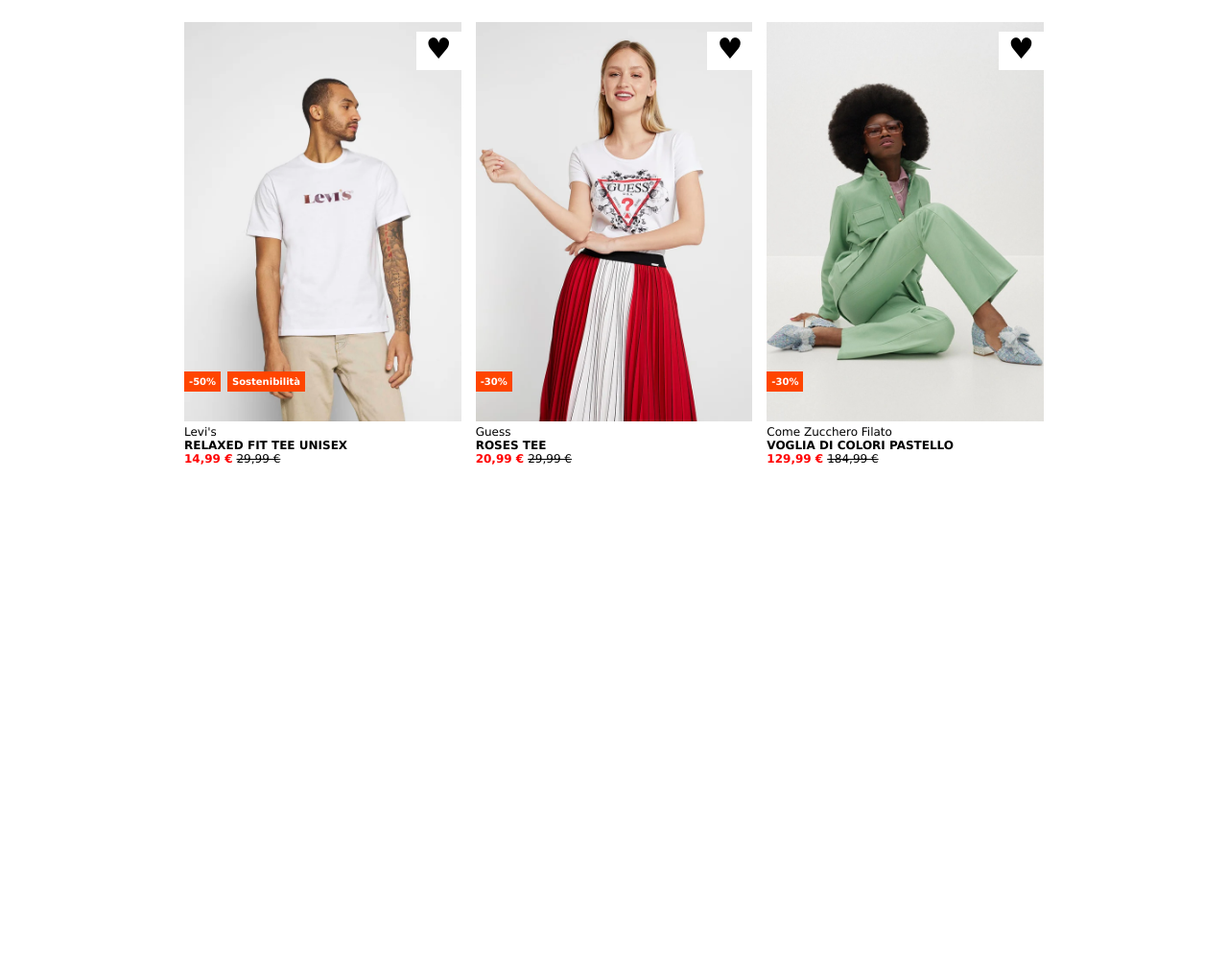
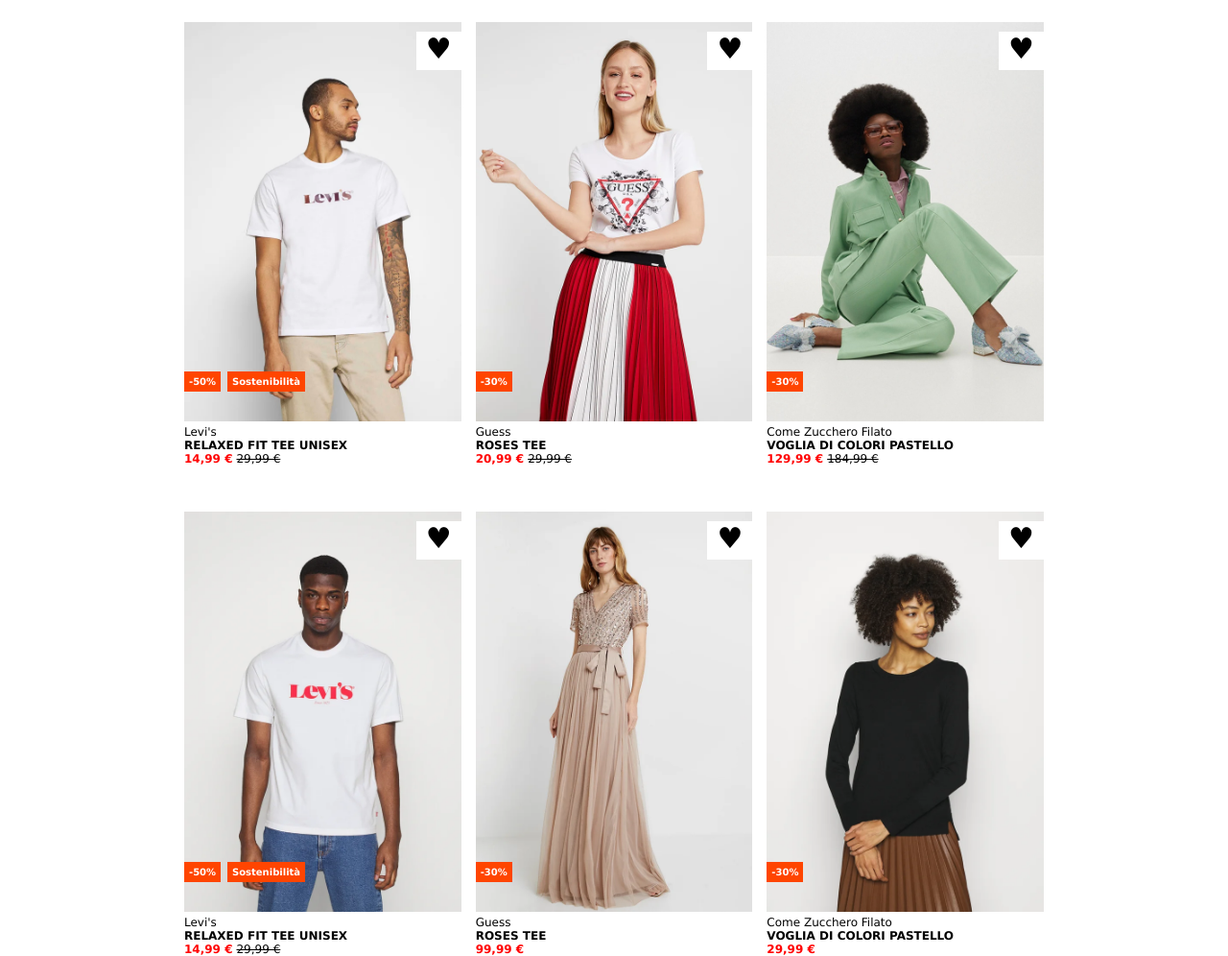
Before and after one commit to sim-sal/html-css-boolando, a plain HTML site: page index.html in a window 1280 px wide. Shown: the part 67-1063 px from the top of the page at 96% size. Before the commit the page ends 800 px from the top, so only its background shows below. Drawn offline with Linux system fonts and the light colour scheme.

Commit message:
added main's second part

```diff
--- a/index.html
+++ b/index.html
@@ -85,6 +85,52 @@
                     </div>
                 </article>
             </div>
+
+            <div class="row">
+
+                <!-- prodotto -->
+                <article class="product-col">
+                    <img src="img/4.webp" alt="">
+                    <div class="heart">&hearts;</div>
+                    <div class="label">-50%</div>
+                    <div class="sostenibile">Sostenibilità</div>
+
+                    <!-- informazioni prodotto -->
+                    <div class="info-product">
+                        <div>Levi's</div>
+                        <div><strong>RELAXED FIT TEE UNISEX</strong></div>
+                        <div><span class="new-price">14,99 €</span><span class="old-price">29,99 €</span></div>
+                    </div>
+                </article>
+
+                <!-- prodotto -->
+                <article class="product-col">
+                    <img src="img/5.webp" alt="">
+                    <div class="heart">&hearts;</div>
+                    <div class="label">-30%</div>
+
+                    <!-- informazioni prodotto -->
+                    <div class="info-product">
+                        <div>Guess</div>
+                        <div><strong>ROSES TEE</strong></div>
+                        <div><span class="new-price">99,99 €</span></div>
+                    </div>
+                </article>
+
+                <!-- prodotto -->
+                <article class="product-col">
+                    <img src="img/6.webp" alt="">
+                    <div class="heart">&hearts;</div>
+                    <div class="label">-30%</div>
+
+                    <!-- informazioni prodotto -->
+                    <div class="info-product">
+                        <div>Come Zucchero Filato</div>
+                        <div><strong>VOGLIA DI COLORI PASTELLO</strong></div>
+                        <div><span class="new-price">29,99 €</span></div>
+                    </div>
+                </article>
+            </div>
         </main>
 
         <!-- footer -->
--- a/style.css
+++ b/style.css
@@ -44,10 +44,12 @@
 .row{
     display: flex;
     gap: 15px;
+    margin-top: 10%;
 }
 
 .product-col{
     position: relative;
+    margin-top: ;
 }
 
 article img{
```
